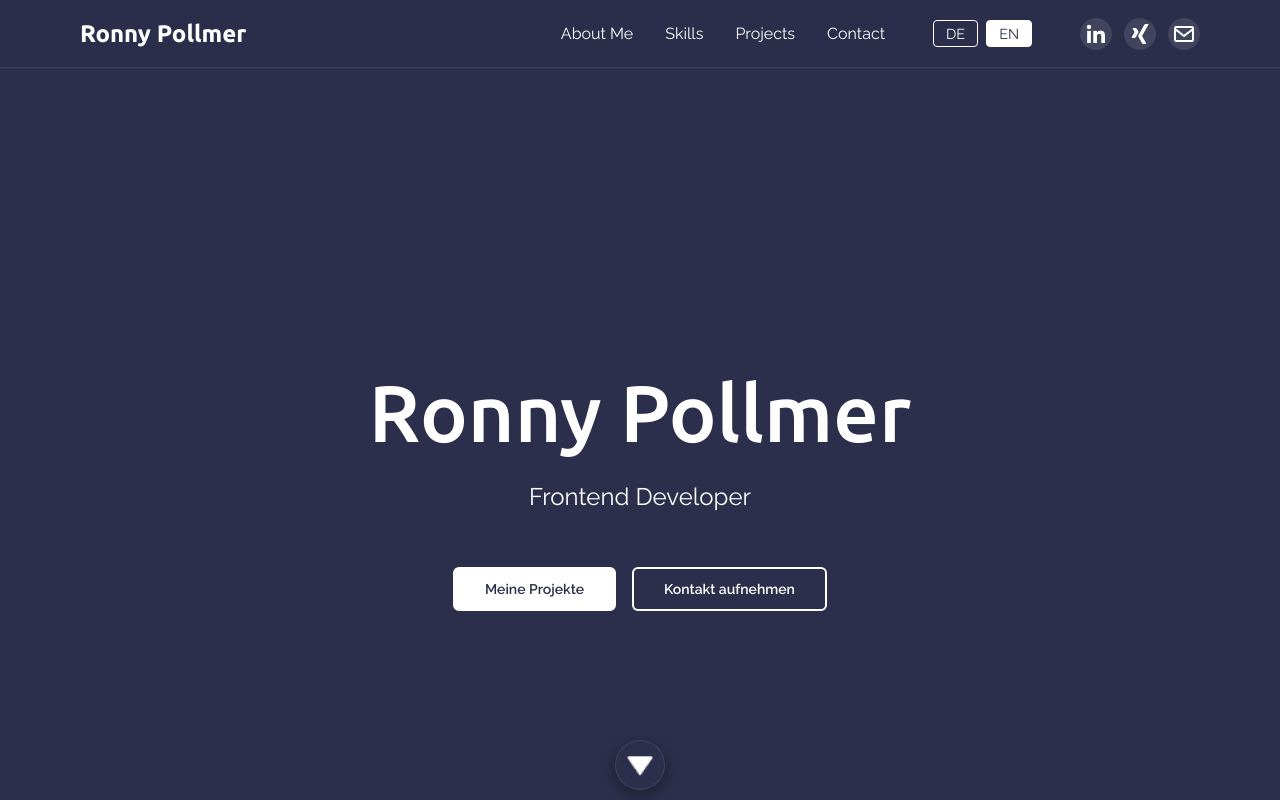
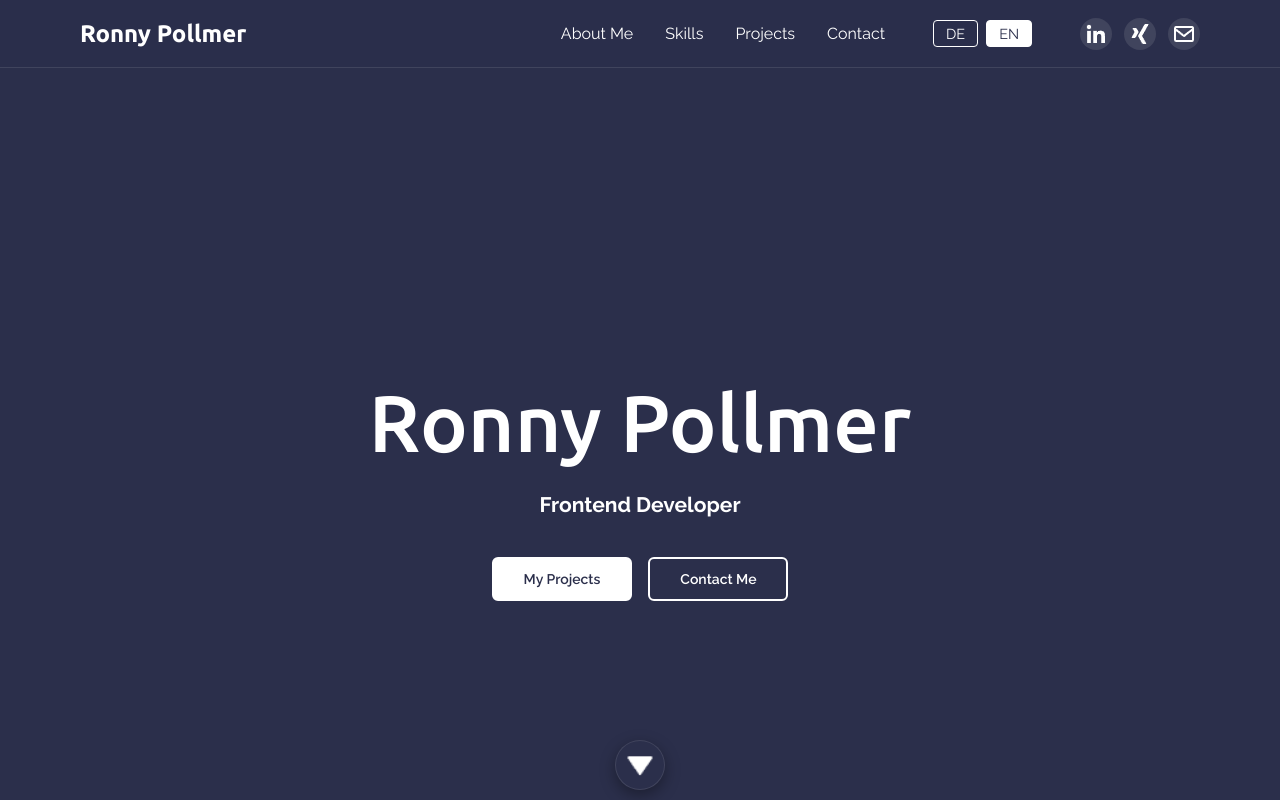
Before and after one commit to Silwayne/Portfolio, an Angular app: page / in a window 1280 px wide. Shown: the top 800 px of the page. Built offline with nearby package versions, Linux system fonts and the light colour scheme.

Commit message:
Translation the hero section

```diff
--- a/src/app/components/hero/hero.component.html
+++ b/src/app/components/hero/hero.component.html
@@ -1,12 +1,12 @@
     <header>
       <div id="particles"></div>
       <div class="info-text">
-        <h1 data-i18n="header.name">Ronny Pollmer</h1>
-        <h3 data-i18n="header.title">Frontend Developer</h3>
+        <h1>{{ translation.t('header.name') }}</h1>
+        <h2>{{ translation.t('header.title') }}</h2>
         <div class="hero-buttons">
-          <a href="#projects" class="hero-btn" data-i18n="header.projectsBtn">Meine Projekte</a>
-          <a href="#contact" class="hero-btn secondary" data-i18n="header.contactBtn">Kontakt aufnehmen</a>
+          <a href="#projects" class="hero-btn">{{ translation.t('header.projectsBtn') }}</a>
+          <a href="#contact" class="hero-btn secondary">{{ translation.t('header.contactBtn') }}</a>
         </div>
-         <a href="#about" class="scroll"><img src="./assets/profile/down-arrow.png" alt="Down" style="width: 30px;"></a>
+         <a href="#about" class="scroll"><img src="./assets/profile/down-arrow.png" alt="" style="width: 30px;"></a>
       </div>
     </header>
--- a/src/app/components/hero/hero.component.ts
+++ b/src/app/components/hero/hero.component.ts
@@ -1,4 +1,5 @@
 import { Component } from '@angular/core';
+import { TranslationService } from '../../services/translation.service';
 
 @Component({
   selector: 'app-hero',
@@ -9,4 +10,6 @@ import { Component } from '@angular/core';
 })
 export class HeroComponent {
 
+constructor(public translation: TranslationService) {}
+
 }
```
